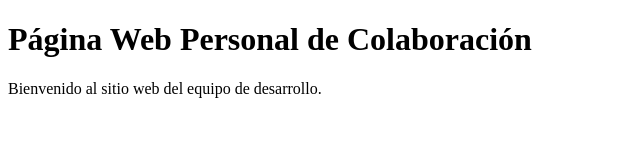
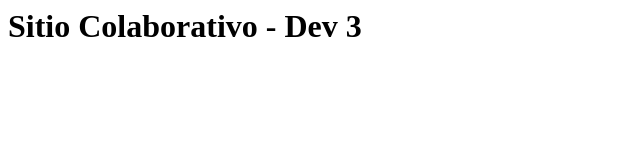
Before and after one commit to JeffersonMF24/proyecto-WEB, a plain HTML site: page index.html in a window 1280 px wide. Shown: the whole page, without its empty margins (0-640 px from the left). Drawn offline with Linux system fonts and the light colour scheme.

Commit message:
feat: actualiza titulo desde rama de proyectos

```diff
--- a/index.html
+++ b/index.html
@@ -1,16 +1 @@
-<!-- index.html (Versión Base Inicial) -->
-<!DOCTYPE html>
-<html lang="es">
-<head>
-    <meta charset="UTF-8">
-    <title>Mi Portafolio Web</title>
-</head>
-<body>
-    <header>
-        <h1>Página Web Personal de Colaboración</h1>
-    </header>
-    <main>
-        <p>Bienvenido al sitio web del equipo de desarrollo.</p>
-    </main>
-</body>
-</html>
+<h1>Sitio Colaborativo - Dev 3</h1>
```
